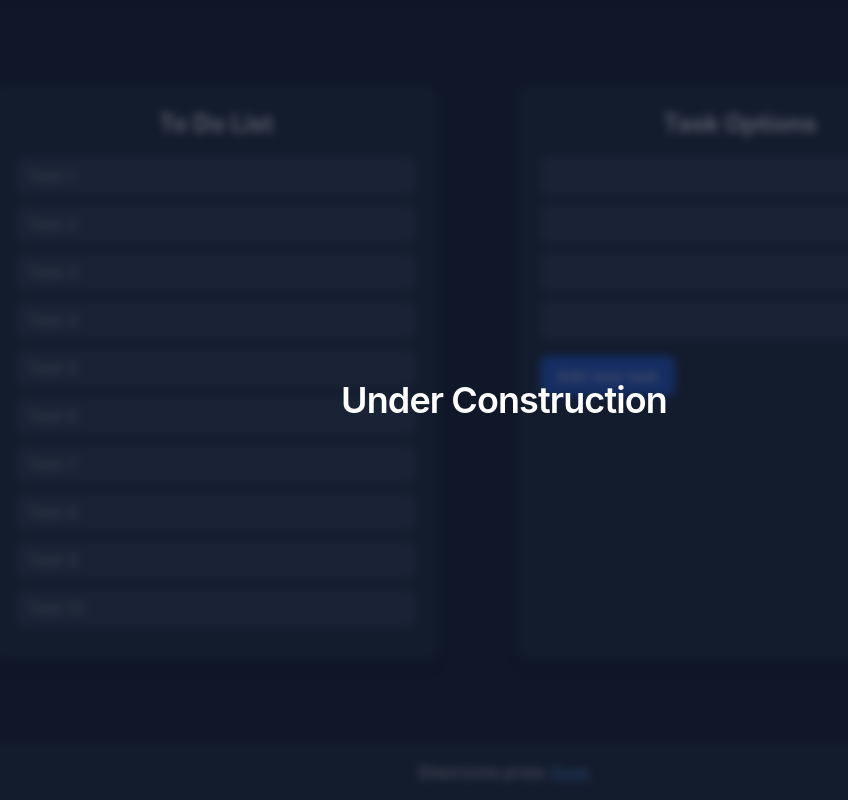
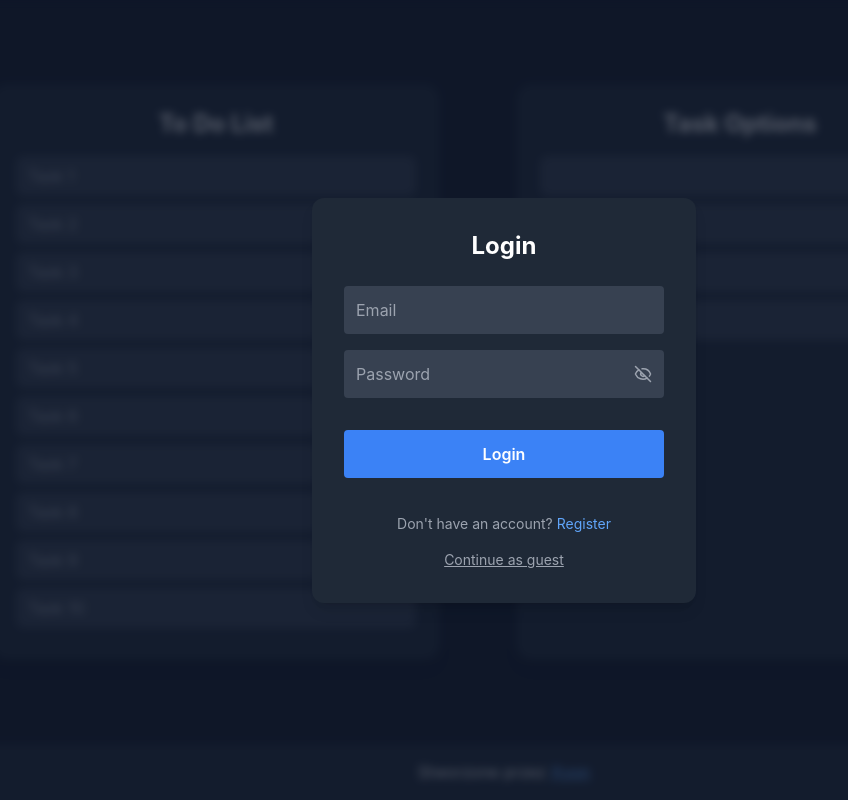
Before and after one commit to Xyonnn/TDLPortfolioFrontend, a React (Create React App) app: page / in a window 1280 px wide. Shown: the whole page, without its empty margins (136-984 px from the left). Built offline with nearby package versions, Linux system fonts and the light colour scheme; no server answers.

Commit message:
i stopped using pages like it was done before now login/register are switching through authmodal, also i added guest button but its not working yet also prob i will del previous code like register-page or login-page because i dont use it anymore

```diff
--- a/package.json
+++ b/package.json
@@ -7,12 +7,13 @@
     "@testing-library/jest-dom": "^6.9.1",
     "@testing-library/react": "^16.3.2",
     "@testing-library/user-event": "^13.5.0",
+    "axios": "^1.20.0",
     "firebase": "^12.12.0",
     "lucide-react": "^1.7.0",
     "react": "^19.2.4",
     "react-dom": "^19.2.4",
     "react-router-dom": "^7.13.1",
-    "react-scripts": "5.0.1",
+    "react-scripts": "^5.0.1",
     "web-vitals": "^2.1.4"
   },
   "scripts": {
--- a/src/App.js
+++ b/src/App.js
@@ -1,6 +1,8 @@
 import "./index.css";
 import Footer from "./components/footerComp";
 import TDLPage from "./components/TDL-page";
+import AuthModal from "./components/AuthModal";
+import { useState } from "react";
 
 function App() {
   /*
@@ -25,8 +27,11 @@ function App() {
     return children;
   };*/
 
+  const [showAuthModal, setShowAuthModal] = useState(true);
+
   return (
     <div className="scroll-smooth flex min-h-screen flex-col bg-gray-900 text-white">
+
       {/*
         wjebac tu mainpage tak jak bylo po zalogowaniu
         dac opacity i dac window z logowaniem albo jako gosc zeby bylo na obczajenie
@@ -34,12 +39,7 @@ function App() {
       */}
       <TDLPage/>
       <Footer/>
-
-      <div className="fixed inset-0 z-[9999] flex items-center justify-center bg-slate-900/70 backdrop-blur-sm">
-        <h1 className="text-center text-4xl font-semibold tracking-tight text-white">
-          Under Construction
-        </h1>
-      </div>
+      {showAuthModal && <AuthModal guest={() => setShowAuthModal(false)} />}
     </div>
     /*
     <BrowserRouter>
--- /dev/null
+++ b/src/api/axiosInstance.js
@@ -0,0 +1,15 @@
+import axios from "axios";
+import { auth } from "../firebase";
+
+const api = axios.create({baseURL: process.env.REACT_APP_API_URL});
+
+api.interceptors.request.use(async (config) =>{
+    const user = auth.currentUser;
+    if(user){
+        const token = await user.getIdToken();
+        config.headers.Authorization = `Bearer ${token}`;
+    }
+    return config;
+});
+
+export default api;
--- /dev/null
+++ b/src/components/AuthModal.js
@@ -0,0 +1,21 @@
+import { useState } from "react";
+import LoginForm from "./LoginForm";
+import RegisterForm from "./RegisterForm";
+
+export default function AuthModal({guest}){
+    const [mode, setMode] = useState("login");
+    return(
+        <div className="fixed inset-0 z-[9999] flex items-center justify-center bg-slate-900/70 backdrop-blur-sm">
+            <div className="bg-gray-800 p-8 rounded-xl shadow-lg w-96">
+                {mode === "login" ? (
+                    <LoginForm switchRegister={()=> setMode('register')}/>
+                ) : (
+                    <RegisterForm switchLogin={()=> setMode('login')}/>
+                )}
+                <button onClick={guest} className="text-gray-400 hover:text-white text-sm mt-4 w-full text-center underline">
+                    Continue as guest
+                </button>
+            </div>
+        </div>
+    )
+}
--- /dev/null
+++ b/src/components/LoginForm.js
@@ -0,0 +1,47 @@
+import { auth } from "../firebase";
+import { signInWithEmailAndPassword } from "firebase/auth";
+import { useState } from "react";
+import { Eye, EyeOff } from "lucide-react";
+import { ValidationWarnings } from "../Pages/savedToast";
+import api from "../api/axiosInstance";
+
+export default function LoginForm({switchRegister}){
+
+    const [email, setEmail] = useState("");
+    const [password, setPassword] = useState("");
+    const [showPassword, setShowPassword] = useState(false);
+    const [showError, setError] = useState(false);
+
+    const LoginFunction = async (e) => {
+        e.preventDefault();
+        try{
+            await signInWithEmailAndPassword(auth, email, password);
+            await api.get('/api/protected');
+        }catch (err) {
+            setError(true);
+        }
+        };
+
+    return(
+        <>
+            <h2 className="text-2xl font-bold text-white mb-6 text-center">Login</h2>
+            <form onSubmit={LoginFunction} className="flex flex-col gap-4">
+                <input type="email" placeholder="Email" onChange={(e) => setEmail(e.target.value)} className="p-3 rounded bg-gray-700 text-white outline-none focus:ring-2 focus:ring-blue-500"/>
+                    <div className="relative">
+                        <input type={showPassword ? "text" : "password"} placeholder="Password" onChange={(e) =>{ setPassword(e.target.value); setError(false)}} className="p-3 pr-10 rounded bg-gray-700 text-white outline-none focus:ring-2 focus:ring-blue-500 w-full"/>
+                        <button type="button" onClick={() =>{ setShowPassword(!showPassword); setError(false)}} className="absolute right-3 top-1/2 -translate-y-1/2 text-gray-400 hover:text-white">
+                        {showPassword ? <Eye size={18} /> : <EyeOff size={18} />}
+                        </button>
+                    </div>
+                    <p className="text-blue-400 text-sm text-right">{/*<Link to="/resetPassword">Forgot password?</Link>*/}</p>
+                    <button type="submit" className="bg-blue-500 hover:bg-blue-600 text-white p-3 rounded font-semibold transition">Login</button>
+                <div className="text-center">
+                    <ValidationWarnings message="Wrong mail or password" visible={showError}></ValidationWarnings>
+                </div>
+            </form>
+                <p className="text-gray-400 text-sm mt-4 text-center">Don't have an account?{" "}
+                    <span onClick={switchRegister} className="text-blue-400 cursor-pointer">Register</span>
+                </p>
+        </>
+    )
+}
--- /dev/null
+++ b/src/components/RegisterForm.js
@@ -0,0 +1,112 @@
+import { createUserWithEmailAndPassword } from "firebase/auth";
+import { auth } from "../firebase";
+import { ValidationWarnings } from "../Pages/savedToast";
+import { Eye, EyeOff } from "lucide-react";
+import { useState } from "react";
+import api from "../api/axiosInstance";
+
+export default function RegisterForm({switchLogin}){
+    const [username, setUsername] = useState("");
+    const [email, setEmail] = useState("");
+    const [password, setPassword] = useState("");
+    const [conPassword, setConPassword] = useState("");
+
+    const [userValidError, setUserValidError] = useState("");
+    const [emailValidError, setEmailValidError] = useState("");
+    const [passwordValidError, setPasswordValidError] = useState("");
+    const [conPasswordValidError, setConPasswordValidError] =useState("");
+
+    const [showPassword, setShowPassword] = useState(false);
+    const [showConPassword, setShowConPassword] = useState(false);
+
+    const RegisterFunction = async (e) => {
+        e.preventDefault();
+        try{
+            const validUsernameChars = /^[a-zA-Z0-9_]+$/;
+            const validPasswordChars = /^(?=.*[a-z])(?=.*[A-Z])(?=.*[^A-Za-z0-9]).{6,16}$/;
+
+            if(!username){
+                setUserValidError("Username is required");
+                return;
+            }else if(!validUsernameChars.test(username)){
+                setUserValidError("Only letters, numbers and underscore allowed in username");
+                return;
+            }else if(username.length > 16){
+                setUserValidError("Username can only contain 16 characters");
+                return;
+            }
+
+            if(!email){
+                setEmailValidError("Email is required");
+                return;
+            }else if(!email.includes("@")){
+                setEmailValidError("Email must contain @");
+                return
+            }
+
+            if(!password){
+                setPasswordValidError("Passowrd is required");
+                return;
+            }else if(!validPasswordChars.test(password)){
+                setPasswordValidError("Password must include uppercase, lowercase, number and special character");
+                return;
+            }
+
+            if(password !== conPassword){
+                setConPasswordValidError("Passwords must be the same");
+                return;
+            }
+
+            const userCredential = await createUserWithEmailAndPassword(
+                auth,
+                email,
+                password
+            );
+            const user = userCredential.user;
+            await api.post('/api/protected', {
+                firebaseUid: user.uid,
+                email,
+                username
+            });
+            switchLogin();
+        }catch(err){
+            console.log(err);
+        }
+
+    }
+    return(
+        <>
+            <h2 className="text-2xl font-bold text-white mb-6 text-center">Register</h2>
+                <form onSubmit={RegisterFunction} className="flex flex-col gap-4">
+
+                    <input type="text" placeholder="Username" onChange={(e)=>{setUsername(e.target.value); setUserValidError("")}} className="p-3 rounded bg-gray-700 text-white outline-none focus:ring-2 focus:ring-green-500"/>
+                    <ValidationWarnings message={userValidError} visible={!!userValidError}></ValidationWarnings>
+
+                    <input type="email" placeholder="Email" onChange={(e)=>{setEmail(e.target.value); setEmailValidError("")}} className="p-3 rounded bg-gray-700 text-white outline-none focus:ring-2 focus:ring-green-500"/>
+                    <ValidationWarnings message={emailValidError} visible={!!emailValidError}></ValidationWarnings>
+
+                    <div className="relative">
+                        <input type={showPassword ? "text" : "password"} placeholder="Password" onChange={(e) => { setPassword(e.target.value); setPasswordValidError("");}} className="p-3 pr-10 rounded bg-gray-700 text-white outline-none focus:ring-2 focus:ring-green-500 w-full"/>
+                            <button type="button" onClick={() => setShowPassword(!showPassword)} className="absolute right-3 top-1/2 -translate-y-1/2 text-gray-400 hover:text-white">
+                                {showPassword ? <Eye size={18} /> : <EyeOff size={18} />}
+                            </button>
+                    </div>
+                    <ValidationWarnings message={passwordValidError} visible={!!passwordValidError}></ValidationWarnings>
+
+                    <div className="relative">
+                        <input type={showConPassword ? "text" : "password"} placeholder="Confirm Password" onChange={(e) => { setConPassword(e.target.value); setConPasswordValidError("");}} className="p-3 pr-10 rounded bg-gray-700 text-white outline-none focus:ring-2 focus:ring-green-500 w-full"/>
+                            <button type="button" onClick={() => setShowConPassword(!showConPassword)} className="absolute right-3 top-1/2 -translate-y-1/2 text-gray-400 hover:text-white">
+                                {showConPassword ? <Eye size={18} /> : <EyeOff size={18} />}
+                            </button>
+                        </div>
+                    <ValidationWarnings message={conPasswordValidError} visible={!!conPasswordValidError}></ValidationWarnings>
+                    <button type="submit" className="bg-green-500 hover:bg-green-600 text-white p-3 rounded font-semibold transition">Register</button>
+
+                </form>
+
+                <p className="text-gray-400 text-sm mt-4 text-center">Already have an account?{" "}
+                    <span onClick={switchLogin} className="text-blue-400 cursor-pointer">Login</span>
+                </p>
+        </>
+    )
+}
```
Also changed, not shown: 1 other file (tests, documents, lock files or other folders).
